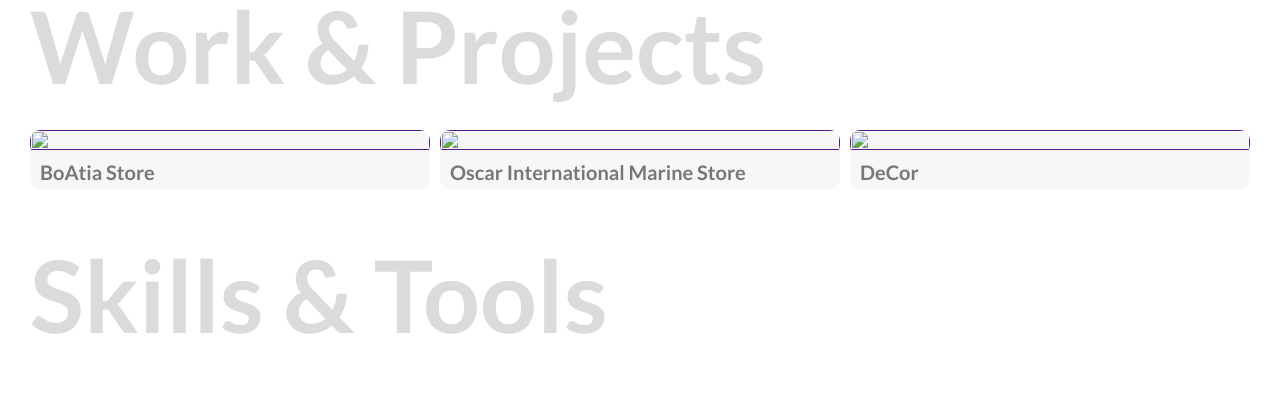
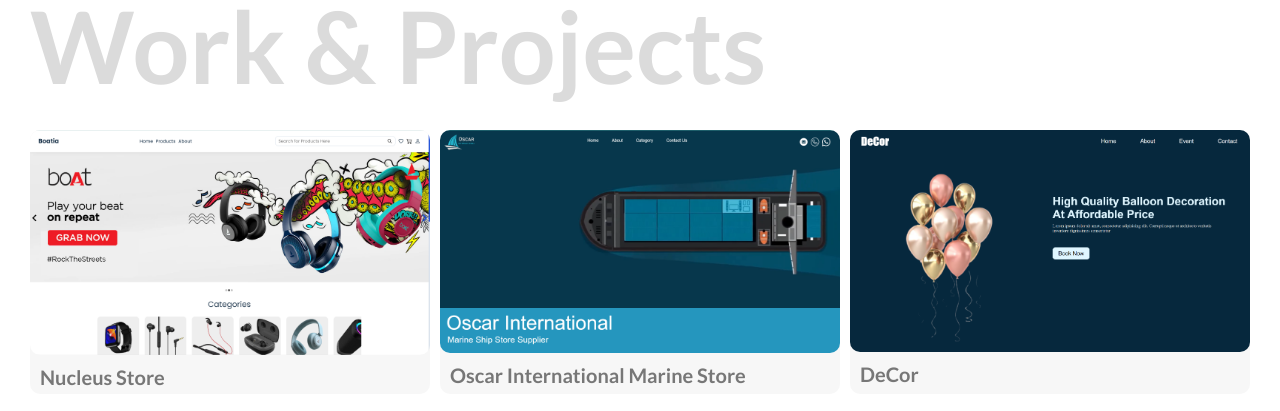
Before and after one commit to junaidahmedshaikh/junaidahmedshaikh, a plain HTML site: page index.html in a window 1280 px wide. Shown: the part 1320-1731 px from the top of the page. Drawn offline with Linux system fonts and the light colour scheme.

Commit message:
Added Images

```diff
--- a/index.html
+++ b/index.html
@@ -60,21 +60,21 @@
     <div class="work-project-container" id="project">
         <h4 class="primary-header">Work & Projects </h4>
         <div class="work-project-box">
-            <a href="">
+            <a href="https://nucleus-store.vercel.app/">
                 <div class="work-card" id="work-2">
-                    <img src="/Project photo/Project 1.png" alt="">
-                    <h3>BoAtia Store</h3>
+                    <img src="/project images/Project 1.png" alt="">
+                    <h3>Nucleus Store</h3>
                     <span>Live Source</span>
                 </div>
             </a>
             <a href="">
                 <div class="work-card" id="work-3">
-                    <img src="/Project photo/Project 2 Oscar In.png" alt="">
+                    <img src="/project images/Project 2 Oscar In.png" alt="">
                     <h3>Oscar International Marine Store</h3>
                 </div>
             </a>
             <a href="">
-                <div class="work-card" id="work-4"> <img src="/Project photo/Screenshot_20221031_035253.png" alt="">
+                <div class="work-card" id="work-4"> <img src="/project images/Decor.png" alt="">
                     <h3>DeCor</h3>
                 </div>
             </a>
```
Also changed, not shown: project images/Decor.png (added), project images/Project 1.png (added), project images/Project 2 Oscar In.png (added).
